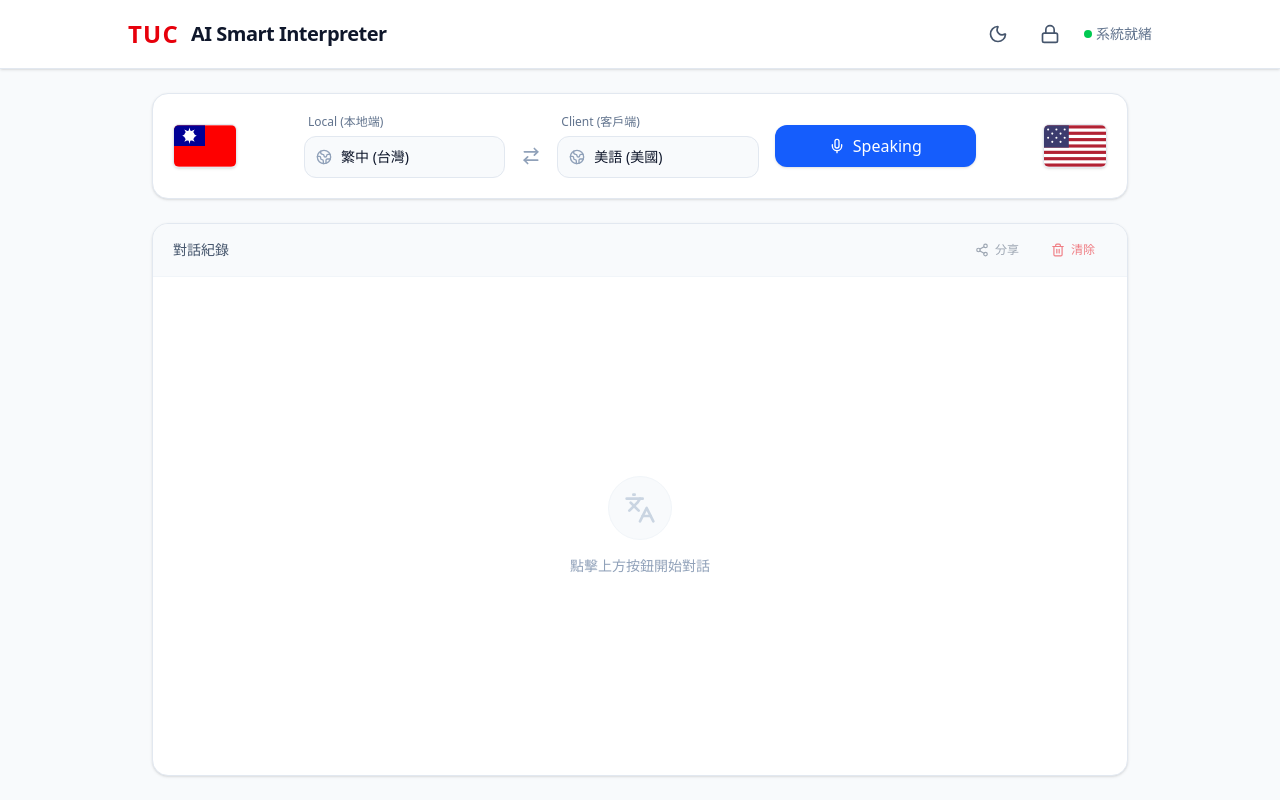
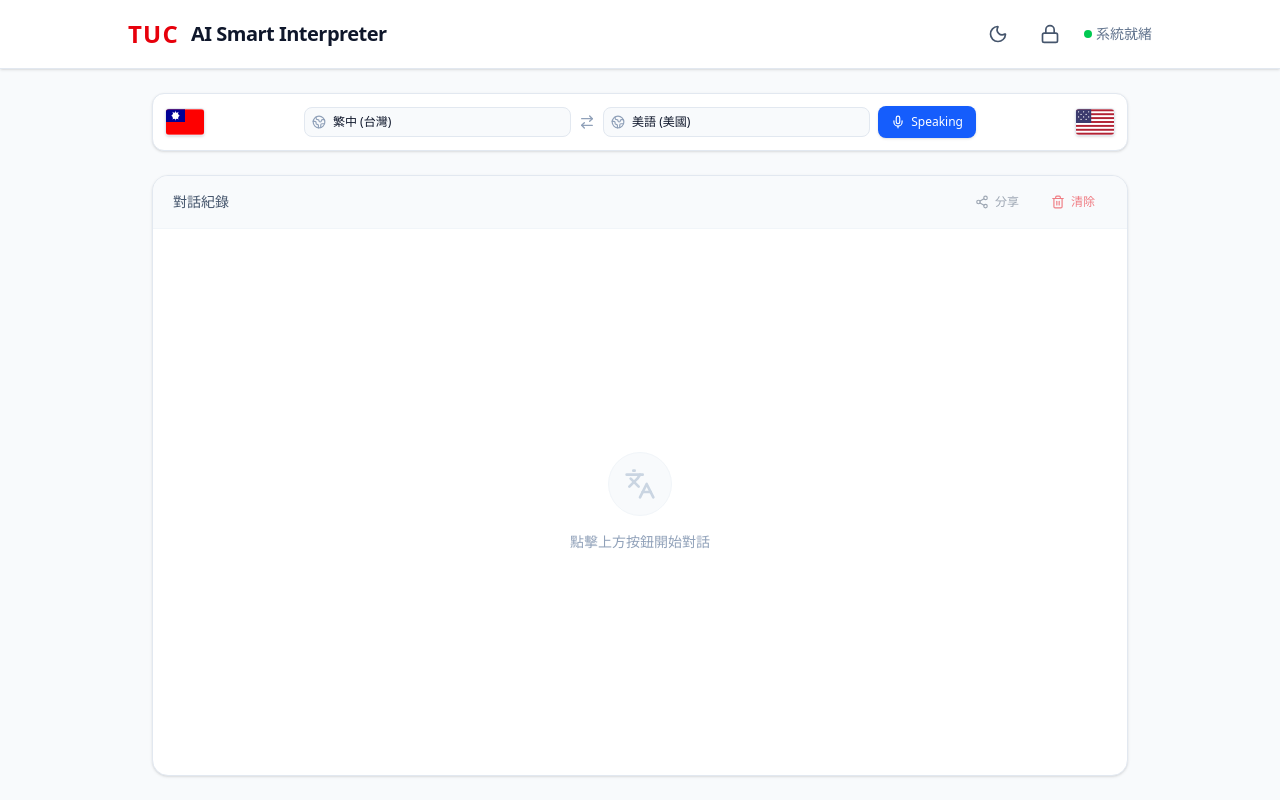
Before and after one commit to drbarretlin-code/Translator, a React (Vite) app: page / in a window 1280 px wide. Built offline with nearby package versions, Linux system fonts and the light colour scheme.

Commit message:
feat: Adjust UI element sizes and layout
Refine the appearance and spacing of UI components within the control panel and language selection dropdowns. This includes reducing the size of country flags and input fields to create a more compact and visually appealing interface.

```diff
--- a/src/App.tsx
+++ b/src/App.tsx
@@ -1075,23 +1075,22 @@ export default function App() {
       )}
 
         {/* 控制面板：互譯功能選擇與錄音按鈕 */}
-        <div className="bg-white dark:bg-slate-900 rounded-2xl shadow-sm border border-slate-200 dark:border-slate-800 p-4 sm:p-5 flex flex-row items-center justify-between flex-shrink-0 gap-2 sm:gap-4 transition-colors duration-300">
+        <div className="bg-white dark:bg-slate-900 rounded-xl shadow-sm border border-slate-200 dark:border-slate-800 p-2 sm:p-3 flex flex-row items-center justify-between flex-shrink-0 gap-2 transition-colors duration-300">
 
           {/* 左側國旗 (Local) */}
           <div className="flex items-center justify-center flex-shrink-0">
-            <CountryFlag langId={localLang} className="w-12 h-8 sm:w-16 sm:h-11 rounded-md shadow-sm border border-slate-200 dark:border-slate-700 object-cover" />
+            <CountryFlag langId={localLang} className="w-8 h-5 sm:w-10 sm:h-7 rounded shadow-sm border border-slate-200 dark:border-slate-700 object-cover" />
           </div>
 
-          <div className="flex flex-col sm:flex-row items-center gap-3 sm:gap-4 w-full max-w-2xl mx-auto">
-            <div className="w-full sm:w-1/3">
-              <label className="block text-xs font-medium text-slate-500 dark:text-slate-400 mb-1.5 ml-1">{getUiText('local')}</label>
+          <div className="flex flex-row items-center gap-2 w-full max-w-2xl mx-auto">
+            <div className="flex-1">
               <div className="relative">
-                <Globe2 className="absolute left-3 top-1/2 -translate-y-1/2 w-4 h-4 text-slate-400 dark:text-slate-500" />
+                <Globe2 className="absolute left-2 top-1/2 -translate-y-1/2 w-3.5 h-3.5 text-slate-400 dark:text-slate-500" />
                 <select
                   value={localLang}
                   onChange={(e) => setLocalLang(e.target.value)}
                   disabled={isRecording}
-                  className="w-full pl-9 pr-4 py-2.5 bg-slate-50 dark:bg-slate-800 border border-slate-200 dark:border-slate-700 rounded-xl text-sm focus:ring-2 focus:ring-blue-500 focus:border-blue-500 outline-none transition-all disabled:opacity-60 disabled:cursor-not-allowed appearance-none dark:text-slate-200"
+                  className="w-full pl-7 pr-2 py-1.5 bg-slate-50 dark:bg-slate-800 border border-slate-200 dark:border-slate-700 rounded-lg text-xs focus:ring-1 focus:ring-blue-500 outline-none transition-all disabled:opacity-60 appearance-none dark:text-slate-200"
                 >
                   {LANGUAGES.map(lang => (
                     <option key={`local-${lang.id}`} value={lang.id}>{lang.name}</option>
@@ -1100,19 +1099,18 @@ export default function App() {
               </div>
             </div>
 
-            <div className="hidden sm:flex items-center justify-center mt-5">
-              <ArrowRightLeft className="w-5 h-5 text-slate-400 dark:text-slate-500" />
+            <div className="flex items-center justify-center">
+              <ArrowRightLeft className="w-4 h-4 text-slate-400 dark:text-slate-500" />
             </div>
 
-            <div className="w-full sm:w-1/3">
-              <label className="block text-xs font-medium text-slate-500 dark:text-slate-400 mb-1.5 ml-1">{getUiText('client')}</label>
+            <div className="flex-1">
               <div className="relative">
-                <Globe2 className="absolute left-3 top-1/2 -translate-y-1/2 w-4 h-4 text-slate-400 dark:text-slate-500" />
+                <Globe2 className="absolute left-2 top-1/2 -translate-y-1/2 w-3.5 h-3.5 text-slate-400 dark:text-slate-500" />
                 <select
                   value={clientLang}
                   onChange={(e) => setClientLang(e.target.value)}
                   disabled={isRecording}
-                  className="w-full pl-9 pr-4 py-2.5 bg-slate-50 dark:bg-slate-800 border border-slate-200 dark:border-slate-700 rounded-xl text-sm focus:ring-2 focus:ring-blue-500 focus:border-blue-500 outline-none transition-all disabled:opacity-60 disabled:cursor-not-allowed appearance-none dark:text-slate-200"
+                  className="w-full pl-7 pr-2 py-1.5 bg-slate-50 dark:bg-slate-800 border border-slate-200 dark:border-slate-700 rounded-lg text-xs focus:ring-1 focus:ring-blue-500 outline-none transition-all disabled:opacity-60 appearance-none dark:text-slate-200"
                 >
                   {LANGUAGES.map(lang => (
                     <option key={`client-${lang.id}`} value={lang.id}>{lang.name}</option>
@@ -1121,22 +1119,20 @@ export default function App() {
               </div>
             </div>
 
-            {/* 自動朗讀開關移除 */}
-
-            <div className="w-full sm:w-1/3 flex items-end h-full">
+            <div className="flex-shrink-0">
               <button
                 onClick={toggleRecording}
                 className={cn(
-                  "flex items-center justify-center gap-2 px-6 py-2.5 rounded-xl font-medium transition-all duration-300 shadow-sm w-full h-[42px]",
+                  "flex items-center justify-center gap-1.5 px-3 py-1.5 rounded-lg font-medium transition-all duration-300 shadow-sm h-[32px]",
                   isRecording
-                    ? "bg-red-50 dark:bg-red-500/10 text-red-600 dark:text-red-400 hover:bg-red-100 dark:hover:bg-red-500/20 border border-red-200 dark:border-red-500/30 animate-pulse"
-                    : "bg-blue-600 text-white hover:bg-blue-700 hover:shadow-md border border-transparent"
+                    ? "bg-red-50 dark:bg-red-500/10 text-red-600 dark:text-red-400 border border-red-200 dark:border-red-500/30 animate-pulse"
+                    : "bg-blue-600 text-white hover:bg-blue-700 border border-transparent"
                 )}
               >
                 {isRecording ? (
-                  <><Square className="w-4 h-4 fill-current" /> 停止錄音</>
+                  <><Square className="w-3.5 h-3.5 fill-current" /> <span className="text-xs">停止</span></>
                 ) : (
-                  <><Mic className="w-4 h-4" /> Speaking</>
+                  <><Mic className="w-3.5 h-3.5" /> <span className="text-xs">Speaking</span></>
                 )}
               </button>
             </div>
@@ -1144,7 +1140,7 @@ export default function App() {
 
           {/* 右側國旗 (Client) */}
           <div className="flex items-center justify-center flex-shrink-0">
-            <CountryFlag langId={clientLang} className="w-12 h-8 sm:w-16 sm:h-11 rounded-md shadow-sm border border-slate-200 dark:border-slate-700 object-cover" />
+            <CountryFlag langId={clientLang} className="w-8 h-5 sm:w-10 sm:h-7 rounded shadow-sm border border-slate-200 dark:border-slate-700 object-cover" />
           </div>
         </div>
 
```
